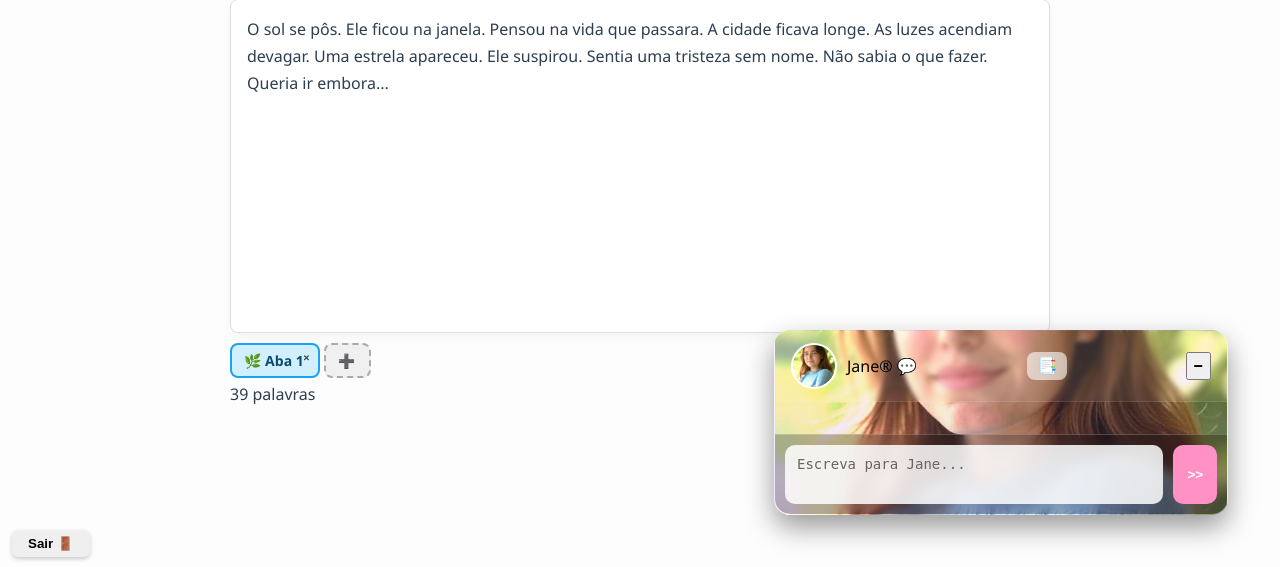
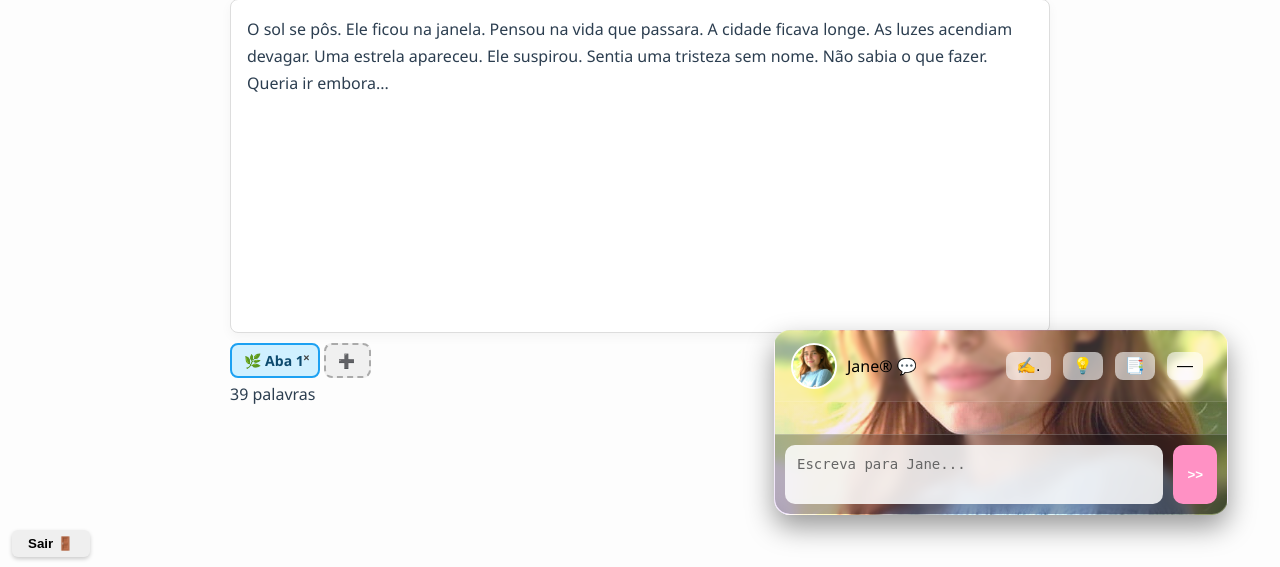
Before and after one commit to benilto87/verbaia1, a Flask app: page / in a window 1280 px wide. Shown: the part 233-800 px from the top of the page. Run offline with Flask 3, Linux system fonts and the light colour scheme; the visitor is signed in with stand-in values (Sample User, id 1).

Commit message:
chat botões novos

```diff
--- a/static/css/chats/chat_romantico.css
+++ b/static/css/chats/chat_romantico.css
@@ -174,6 +174,58 @@
   transform: scale(1.05);
 }
 
+#chat-reescrita {
+  margin-right: 8px;
+  padding: 6px 10px;
+  background: rgba(255, 255, 255, 0.6);
+  border: none;
+  border-radius: 8px;
+  cursor: pointer;
+  font-size: 16px;
+  line-height: 1;
+  transition: background 0.2s ease, transform 0.15s ease;
+}
+
+#chat-reescrita:hover {
+  background: rgba(255, 255, 255, 0.85);
+  transform: scale(1.05);
+}
+
+#chat-opinion {
+  margin-right: 8px;
+  padding: 6px 10px;
+  background: rgba(255, 255, 255, 0.6);
+  border: none;
+  border-radius: 8px;
+  cursor: pointer;
+  font-size: 16px;
+  line-height: 1;
+  transition: background 0.2s ease, transform 0.15s ease;
+}
+
+#chat-opinion:hover {
+  background: rgba(255, 255, 255, 0.85);
+  transform: scale(1.05);
+}
+
+#chat-minimize {
+  margin-right: 8px;
+  padding: 6px 10px;
+  background: rgba(255, 255, 255, 0.6);
+  border: none;
+  border-radius: 8px;
+  cursor: pointer;
+  font-size: 16px;
+  line-height: 1;
+  transition: background 0.2s ease, transform 0.15s ease;
+}
+
+#chat-minimize:hover {
+  background: rgba(255, 255, 255, 0.85);
+  transform: scale(1.05);
+}
+
+/* MIDIA 768px */
 
 @media (max-width: 768px) {
 
--- a/templates/index.html
+++ b/templates/index.html
@@ -204,8 +204,12 @@
       <img src="{{ url_for('static', filename='img/flavia1.jpg') }}" alt="Jane" />
       <span>Jane® 💬</span>
     </div>
-	<button id="chat-paste" title="Colar no editor">📑</button>
-    <button id="chat-minimize" onclick="toggleChatMinimize()">🗕</button>
+  <div class="chat-actions">
+    <button id="chat-reescrita">✍.</button>
+	<button id="chat-opinion">💡</button>
+    <button id="chat-paste">📑</button>
+    <button id="chat-minimize">—</button>
+  </div>
   </div>
 
   <div id="chat-log"></div>
```
